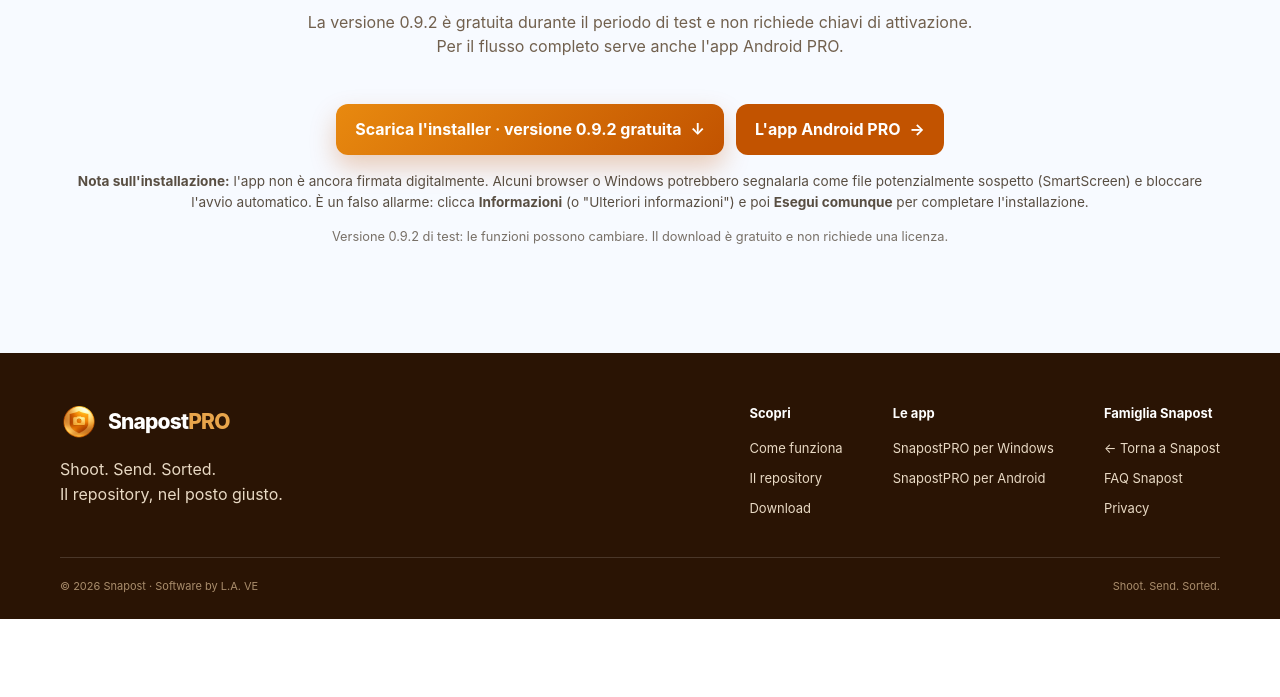
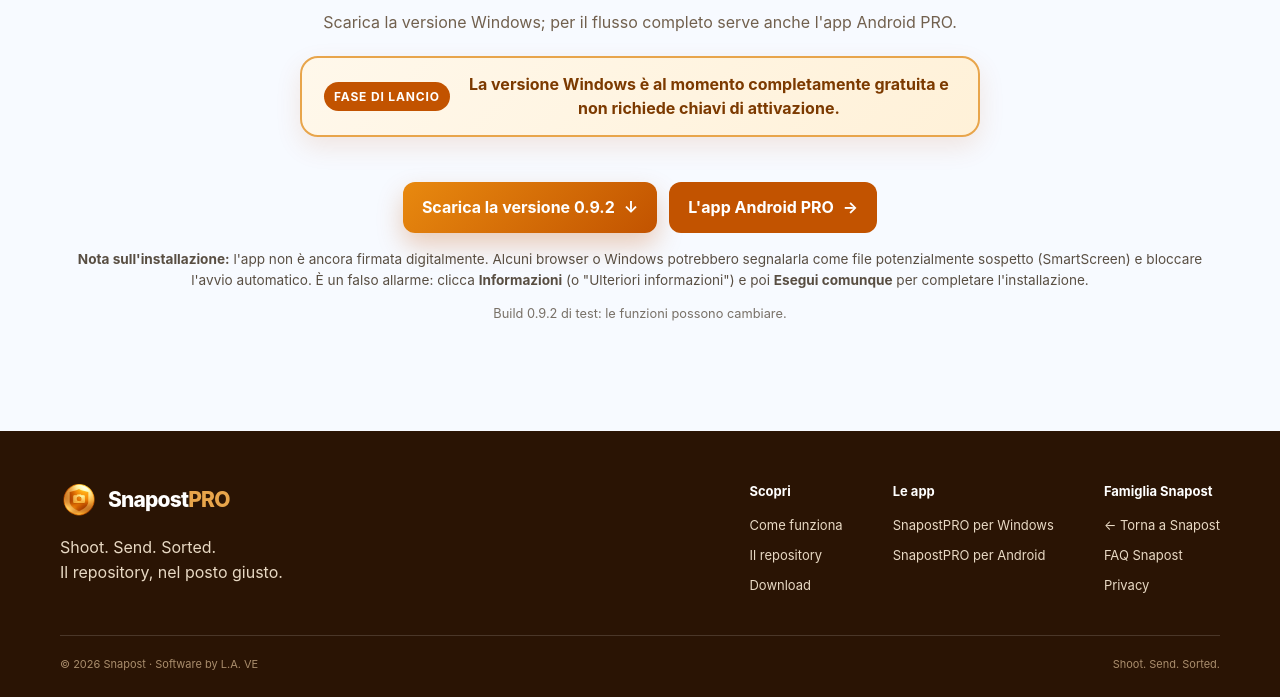
Before and after one commit to longhinandrea/SNAPOSTWEB, a plain HTML site: page pro/windows.html in a window 1280 px wide. Shown: the part 2898-3595 px from the top of the page. Before the commit the page ends 3517 px from the top, so only its background shows below. Drawn offline with Linux system fonts and the light colour scheme.

Commit message:
Update-launch-free-message

```diff
--- a/assets/stile-pro.css
+++ b/assets/stile-pro.css
@@ -79,3 +79,8 @@ dialog.pro-modal::backdrop{background:rgba(20,12,4,.55);backdrop-filter:blur(4px
   .pro-banner{font-size:13px;padding:10px 13px}
   .pro-modal-card{padding:28px 20px 24px}
 }
+
+.launch-offer{display:flex;align-items:center;justify-content:center;gap:12px;max-width:680px;margin:22px auto 0!important;padding:15px 22px;border:2px solid #e8a54b;border-radius:18px;background:linear-gradient(135deg,#fff8eb,#fff1d8);box-shadow:0 10px 26px rgba(194,83,0,.12);color:#7c3a00!important;font-size:16px!important;line-height:1.45!important}
+.launch-offer strong{flex:none;padding:6px 10px;border-radius:999px;background:#c25300;color:#fff;font-size:12px;letter-spacing:.07em;text-transform:uppercase}
+.launch-offer span{font-weight:650}
+@media(max-width:650px){.launch-offer{flex-direction:column;gap:8px;padding:14px 16px;font-size:14px!important}.launch-offer strong{font-size:11px}}
--- a/pro/windows.html
+++ b/pro/windows.html
@@ -71,13 +71,13 @@
 </section>
 <section class="section faq" id="download">
   <div class="container">
-    <div class="section-head reveal"><div class="eyebrow">Scarica</div><h2>SnapostPRO per Windows.</h2><p>La versione 0.9.2 è gratuita durante il periodo di test e non richiede chiavi di attivazione. Per il flusso completo serve anche l'app Android PRO.</p></div>
+    <div class="section-head reveal"><div class="eyebrow">Scarica</div><h2>SnapostPRO per Windows.</h2><p>Scarica la versione Windows; per il flusso completo serve anche l'app Android PRO.</p><p class="launch-offer"><strong>Fase di lancio</strong><span>La versione Windows è al momento completamente gratuita e non richiede chiavi di attivazione.</span></p></div>
     <div class="cta-row" style="justify-content:center">
-      <a class="btn windows" href="../download/SnapostPRO_Setup_0.9.2.0.exe" download data-goatcounter="/download/pro-installer">Scarica l'installer · versione 0.9.2 gratuita <span aria-hidden="true">↓</span></a>
+      <a class="btn windows" href="../download/SnapostPRO_Setup_0.9.2.0.exe" download data-goatcounter="/download/pro-installer">Scarica la versione 0.9.2 <span aria-hidden="true">↓</span></a>
       <a class="btn primary" href="android.html">L'app Android PRO <span aria-hidden="true">→</span></a>
     </div>
     <p style="text-align:center;margin-top:16px;opacity:.75;font-size:.85rem"><strong>Nota sull'installazione:</strong> l'app non è ancora firmata digitalmente. Alcuni browser o Windows potrebbero segnalarla come file potenzialmente sospetto (SmartScreen) e bloccare l'avvio automatico. È un falso allarme: clicca <strong>Informazioni</strong> (o "Ulteriori informazioni") e poi <strong>Esegui comunque</strong> per completare l'installazione.</p>
-    <p style="text-align:center;margin-top:8px;opacity:.6;font-size:.8rem">Versione 0.9.2 di test: le funzioni possono cambiare. Il download è gratuito e non richiede una licenza.</p>
+    <p style="text-align:center;margin-top:8px;opacity:.6;font-size:.8rem">Build 0.9.2 di test: le funzioni possono cambiare.</p>
   </div>
 </section>
 </main>
```
Also changed, not shown: pro/index.html (+2 -2 lines).
